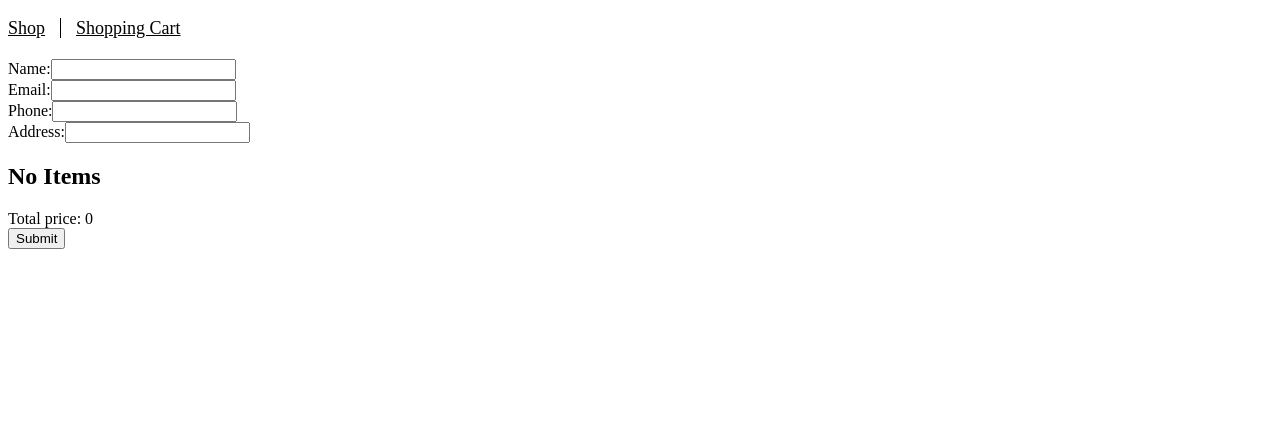
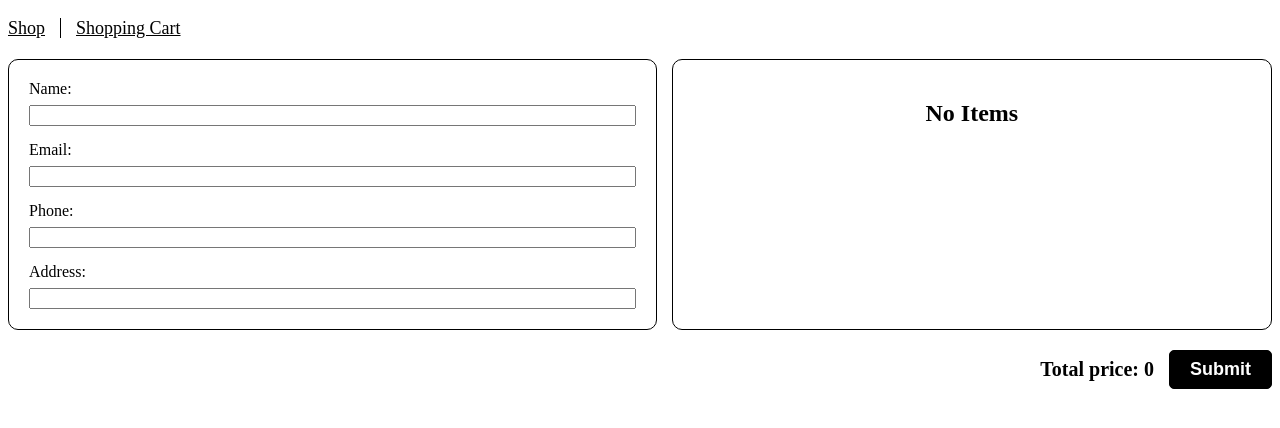
Before and after one commit to Stepan22-prog/DeliveryApp, a React (Vite) app in the folder elifTechStore/: page /cart in a window 1280 px wide. Shown: the top 428 px of the page. Built offline with nearby package versions, Linux system fonts and the light colour scheme.

Commit message:
+ styles

```diff
--- a/elifTechStore/src/App.css
+++ b/elifTechStore/src/App.css
@@ -1,3 +1,18 @@
 img {
     width: 100%;
 }
+
+.button {
+    background: #000;
+    color: #fff;
+    border: 1px solid #000;
+    border-radius: 5px;
+    font-weight: 600;
+    transition: 0.3s;
+}
+
+.button:hover {
+    cursor: pointer;
+    box-shadow: 0px 0px 8px 3px #000000a1;
+    transition: 0.3s;
+}
--- /dev/null
+++ b/elifTechStore/src/pages/cart/CartItem/cartItem.css
@@ -0,0 +1,43 @@
+.cart-item {
+  display: flex;
+  border: 1px solid black;
+  padding: 15px;
+  border-radius: 10px;
+  width: 90%;
+}
+
+.cart-item-info {
+  display: flex;
+  flex-direction: column;
+  justify-content: center;
+  margin-left: 20px;
+}
+
+.cart-item__img {
+  width: 120px;
+  height: 120px;
+}
+
+.cart-item-info__title {
+  font-size: 20px;
+  margin: 0 0 15px 0;
+}
+
+.cart-item-info__row {
+  display: flex;
+  justify-content: space-between;
+}
+
+.cart-item-info__price {
+  margin: 0;
+}
+
+.cart-item-count__btn {
+  width: 30px;
+  height: 30px;
+}
+
+.cart-item-count input {
+  padding: 3px 2px;
+  width: 50px;
+}
--- a/elifTechStore/src/pages/cart/CartItem/index.jsx
+++ b/elifTechStore/src/pages/cart/CartItem/index.jsx
@@ -1,8 +1,8 @@
-import Input from "../../../shared/Input"
+import Input from "../../../shared/Input";
+import './cartItem.css';
 
 export default function CartItem({ id, title, photo, count, price, setToCart }) {
   function updatePrice(count) {
-    console.log({count});
     setToCart((prevValue) => {
       return prevValue.map(
         (cartItem) => cartItem.id === id ? {...cartItem, count} : cartItem
@@ -18,14 +18,14 @@ export default function CartItem({ id, title, photo, count, price, setToCart })
       <div className="cart-item-info">
         <h2 className="cart-item-info__title">{title}</h2>
         <div className="cart-item-count">
-          <button className="cart-item-count__btn" onClick={() => updatePrice(count + 1)}>+</button>
+          <button className="cart-item-count__btn button" onClick={() => updatePrice(count + 1)}>+</button>
           <Input
             id="count"
             type="number"
             value={count}
             setValue={(value) => updatePrice(value)}
           />
-          <button className="cart-item-count__btn" onClick={() => updatePrice(count - 1)}>-</button>
+          <button className="cart-item-count__btn button" onClick={() => updatePrice(count - 1)}>-</button>
         </div>
         <div className="cart-item-info__row">
           <h3 className="cart-item-info__price">{count * price}</h3>
--- /dev/null
+++ b/elifTechStore/src/pages/cart/Form/from.css
@@ -0,0 +1,19 @@
+.form {
+  border: 1px solid black;
+  border-radius: 10px;
+  flex: 0 0 48%;
+  padding: 20px;
+}
+
+.form__item {
+  display: flex;
+  flex-direction: column;
+}
+
+.form__item:not(:last-child) {
+  margin-bottom: 15px;
+}
+
+.from__label {
+  margin-bottom: 7px;
+}
--- a/elifTechStore/src/pages/cart/Form/index.jsx
+++ b/elifTechStore/src/pages/cart/Form/index.jsx
@@ -1,4 +1,5 @@
-import Input from "../../../shared/Input"
+import Input from "../../../shared/Input";
+import './from.css';
 
 export default function Form({
 	name, email, phone, address, setName, setEmail,
--- /dev/null
+++ b/elifTechStore/src/pages/cart/cart.css
@@ -0,0 +1,34 @@
+.cart__row {
+  display: flex;
+  gap: 15px;
+}
+
+.cart-items {
+  border: 1px solid black;
+  border-radius: 10px;
+  padding: 20px;
+  overflow-y: auto;
+  width: 100%;
+  display: flex;
+  flex-direction: column;
+  align-items: center;
+  gap: 10px;
+  max-height: 300px;
+}
+
+.cart__bottom {
+  display: flex;
+  justify-content: flex-end;
+  align-items: center;
+  margin-top: 20px;
+}
+
+.cart__total-price {
+  margin: 0 15px 0 0;
+  font-size: 20px;
+}
+
+.cart__button {
+  padding: 8px 20px;
+  font-size: 18px;
+}
--- a/elifTechStore/src/pages/cart/index.jsx
+++ b/elifTechStore/src/pages/cart/index.jsx
@@ -1,6 +1,7 @@
 import { useState } from "react";
 import Form from "./Form";
 import CartItem from "./CartItem";
+import './cart.css'
 
 export default function Cart({ cart, setToCart }) {
   const [name, setName] = useState('');
@@ -28,9 +29,11 @@ export default function Cart({ cart, setToCart }) {
           phoneError={phoneError}
           addressError={addressError}
         />
+        <div className="cart-items">
           {cart.length > 0
           ? cart.map((cartItem) => <CartItem
             key={cartItem.id}
+            id={cartItem.id}
             title={cartItem.title}
             photo={cartItem.photo}
             count={cartItem.count}
@@ -39,9 +42,10 @@ export default function Cart({ cart, setToCart }) {
           />)
           : <h2>No Items</h2>}
         </div>
+      </div>
       <div className="cart__bottom">
-        <div className="cart__total-price">Total price: {cart.reduce((price, cartItem) => price + (cartItem.price * cartItem.count), 0)}</div>
-        <button className="cart__button">Submit</button>
+        <h2 className="cart__total-price">Total price: {cart.reduce((price, cartItem) => price + (cartItem.price * cartItem.count), 0)}</h2>
+        <button className="cart__button button">Submit</button>
       </div>
     </div>
   )
--- a/elifTechStore/src/pages/main/Product/index.jsx
+++ b/elifTechStore/src/pages/main/Product/index.jsx
@@ -9,7 +9,7 @@ export default function Product({id, title, img, price, setToCart}) {
         <h2 className="product__title">{title}</h2>
         <div className="product__row">
             <h3 className="product__price">{price} грн</h3>
-            <button onClick={() => setToCart(prevState => [...prevState, {id, title, photo: img, price, count: 1}])} className="product__btn">Add to Cart</button>
+            <button onClick={() => setToCart(prevState => [...prevState, {id, title, photo: img, price, count: 1}])} className="product__btn button">Add to Cart</button>
         </div>
     </div>
   )
--- a/elifTechStore/src/pages/main/Product/product.css
+++ b/elifTechStore/src/pages/main/Product/product.css
@@ -31,17 +31,5 @@
 }
 
 .product__btn {
-    background: #000;
-    color: #fff;
     padding: 10px 15px;
-    border: 1px solid #000;
-    border-radius: 5px;
-    font-weight: 600;
-    transition: 0.3s;
 }
-
-.product__btn:hover {
-    cursor: pointer;
-    box-shadow: 0px 0px 8px 3px #000000a1;
-    transition: 0.3s;
-}
--- a/elifTechStore/src/pages/main/index.jsx
+++ b/elifTechStore/src/pages/main/index.jsx
@@ -22,6 +22,7 @@ export default function Main({ setToCart }) {
 		{products.length > 0 && products.map((product) => {
 		return (<Product
 			key={product.id}
+			id={product.id}
 			title={product.title}
 			img={product.photo}
 			price={product.price}
--- a/elifTechStore/src/shared/Input/index.jsx
+++ b/elifTechStore/src/shared/Input/index.jsx
@@ -1,5 +1,5 @@
 export default function Input({ type = 'text', value, setValue, id, error }) {
   return (
-    <input id={id} className={`input ${error ? 'error' : ''}`} type={type} value={value} onChange={(value) => setValue(value)} />
+    <input id={id} className={`input ${error ? 'error' : ''}`} type={type} value={value} onChange={(event) => {setValue(event.target.value)}} />
   )
 }
```
Lines whose indentation alone changed are shown as unchanged.
